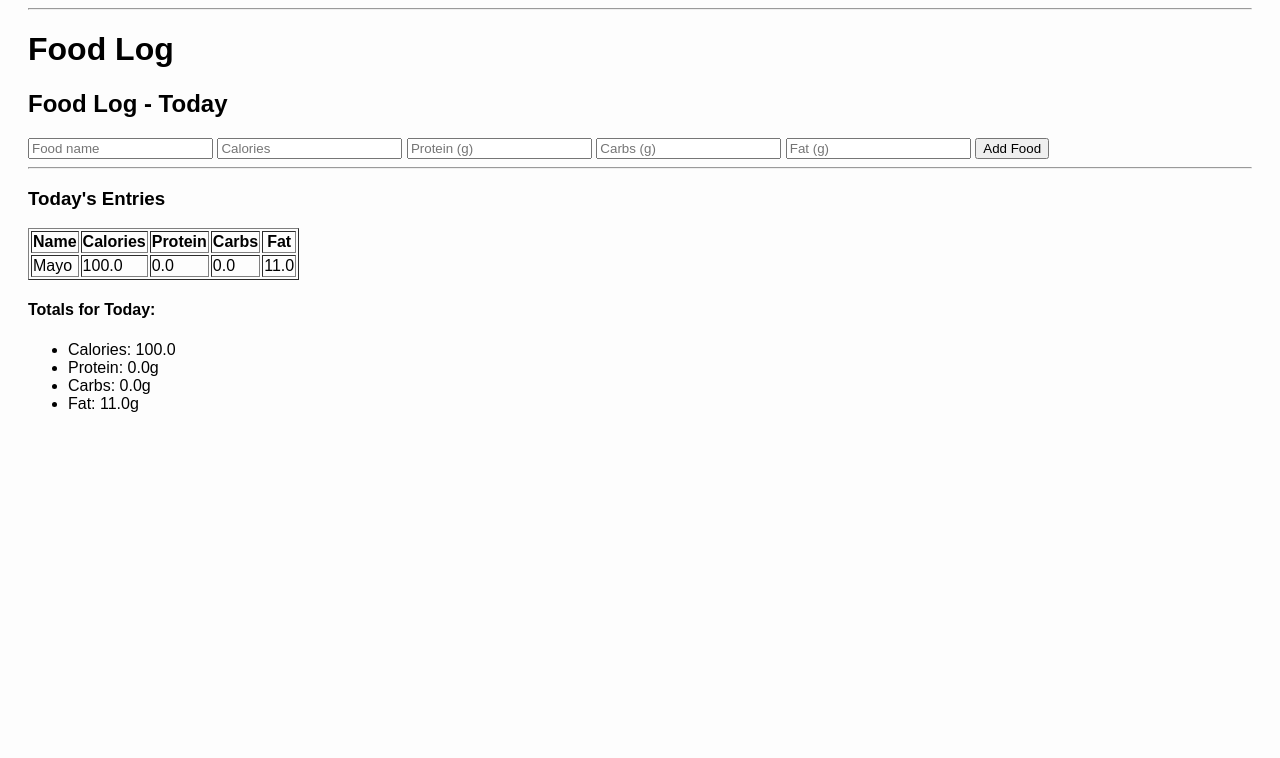
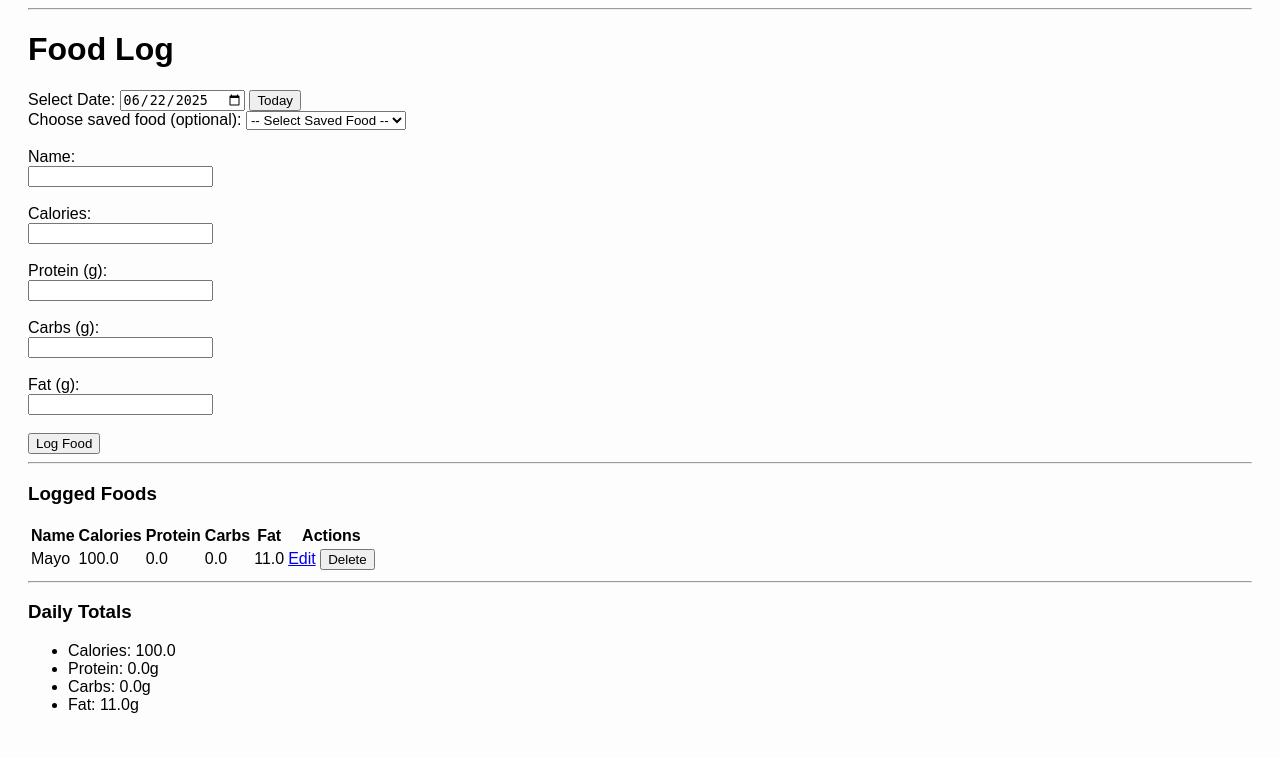
Before and after one commit to KurtJJensen01/Macro-Tracker, a Flask app: page /food in a window 1280 px wide. Shown: the part 46-804 px from the top of the page. Before the commit the page ends 458 px from the top, so only its background shows below. Run offline with Flask 3, Linux system fonts and the light colour scheme; data comes from the database, SQL or seed files in the repository.

Commit message:
Update food page to include date picker and saved food selector

```diff
--- a/main.py
+++ b/main.py
@@ -25,12 +25,17 @@ def index():
     return redirect(url_for("food_log"))
 
 
+    from datetime import datetime
+
 @app.route("/food", methods=["GET", "POST"])
 def food_log():
+    # Get selected date from query params or default to today
     selected_date = request.args.get("date", datetime.now().strftime("%Y-%m-%d"))
 
-    # Handle new food submission
     if request.method == "POST":
+        # Your existing POST handling code here (adding food entries)
+        # Make sure to use selected_date instead of hardcoded today
+
         name = request.form["name"].strip()
         calories = float(request.form["calories"])
         protein = float(request.form.get("protein", 0))
@@ -39,27 +44,26 @@ def food_log():
 
         with sqlite3.connect(DB_NAME) as conn:
             cur = conn.cursor()
-
-            # Add to saved_foods if it's not already there
             cur.execute("INSERT OR IGNORE INTO saved_foods (name, calories, protein, carbs, fat) VALUES (?, ?, ?, ?, ?)",
                         (name, calories, protein, carbs, fat))
-
-            # Add to food_logs
             cur.execute("INSERT INTO food_logs (name, calories, protein, carbs, fat, date) VALUES (?, ?, ?, ?, ?, ?)",
-                        (name, calories, protein, carbs, fat, today))
+                        (name, calories, protein, carbs, fat, selected_date))
             conn.commit()
 
-        return redirect(url_for("food_log"))
+        # Redirect to same page but keep the date filter in URL
+        return redirect(url_for("food_log", date=selected_date))
 
-    # Fetch today's food logs
+    # Fetch food logs for the selected date
     with sqlite3.connect(DB_NAME) as conn:
         cur = conn.cursor()
         cur.execute("SELECT id, name, calories, protein, carbs, fat FROM food_logs WHERE date = ?", (selected_date,))
         food_entries = cur.fetchall()
 
-        # STEP 1: Load saved foods for dropdown
-        cur.execute("SELECT name FROM saved_foods ORDER BY name ASC")
-        saved_foods = [row[0] for row in cur.fetchall()]
+        # Also fetch saved foods and macro targets if you have them
+        cur.execute("SELECT * FROM saved_foods")
+        saved_foods = cur.fetchall()
+
+        # Fetch macro targets logic here (optional)
 
     # Calculate totals
     totals = {"calories": 0, "protein": 0, "carbs": 0, "fat": 0}
@@ -69,28 +73,9 @@ def food_log():
         totals["carbs"] += entry[4]
         totals["fat"] += entry[5]
 
+    now_date = datetime.now().strftime("%Y-%m-%d")
 
-    latest_weight = get_latest_weight()
-    macro_targets = {}
-
-    with sqlite3.connect(DB_NAME) as conn:
-        cur = conn.cursor()
-        cur.execute("SELECT tdee, goal FROM tdee_settings ORDER BY last_updated DESC LIMIT 1")
-        row = cur.fetchone()
-        if row and latest_weight:
-            tdee, goal = row
-            protein = round(latest_weight * PROTEIN_MULTIPLIERS[goal])
-            fat = round(latest_weight * FAT_MULTIPLIERS[goal])
-            carbs = round((int(tdee) - (protein * 4 + fat * 9)) / 4)
-            macro_targets = {
-                "protein": protein,
-                "fat": fat,
-                "carbs": carbs,
-                "calories": tdee
-            }
-
-
-    return render_template("food.html", title="Food Log", entries=food_entries, totals=totals, saved_foods=saved_foods, macro_targets=macro_targets, selected_date=selected_date)
+    return render_template("food.html", title="Food Log", entries=food_entries, totals=totals, saved_foods=saved_foods, selected_date=selected_date, now_date=now_date)
 
 
 @app.route("/food/delete/<int:food_id>", methods=["POST"])
@@ -123,6 +108,24 @@ def edit_food(food_id):
             cur.execute("SELECT name, calories, protein, carbs, fat FROM food_logs WHERE id = ?", (food_id,))
             food = cur.fetchone()
             return render_template("edit_food.html", food_id=food_id, food=food)
+
+
+@app.route("/api/saved-food/<name>")
+def get_saved_food(name):
+    with sqlite3.connect(DB_NAME) as conn:
+        cur = conn.cursor()
+        cur.execute("SELECT name, calories, protein, carbs, fat FROM saved_foods WHERE name = ?", (name,))
+        row = cur.fetchone()
+        if row:
+            return {
+                "name": row[0],
+                "calories": row[1],
+                "protein": row[2],
+                "carbs": row[3],
+                "fat": row[4]
+            }
+        else:
+            return {"error": "Food not found"}, 404
 
 
 @app.route("/weight", methods=["GET", "POST"])
@@ -173,7 +176,6 @@ def delete_weight(id):
         cur.execute("DELETE FROM weight_logs WHERE id = ?", (id,))
         conn.commit()
     return redirect(url_for("weight_log"))
-
 
 
 @app.route("/settings", methods=["GET", "POST"])
--- a/templates/food.html
+++ b/templates/food.html
@@ -1,21 +1,64 @@
 {% extends "base.html" %}
 {% block content %}
-<h2>Food Log - Today</h2>
 
-<form method="POST">
-    <input type="text" name="name" placeholder="Food name" required>
-    <input type="number" name="calories" step="1" placeholder="Calories" required>
-    <input type="number" name="protein" step="0.1" placeholder="Protein (g)">
-    <input type="number" name="carbs" step="0.1" placeholder="Carbs (g)">
-    <input type="number" name="fat" step="0.1" placeholder="Fat (g)">
-    <button type="submit">Add Food</button>
+<form method="GET" action="{{ url_for('food_log') }}" id="dateForm">
+    <label for="date">Select Date:</label>
+    <input type="date" id="date" name="date" value="{{ selected_date }}" required>
+    <button type="button" id="todayBtn">Today</button>
+</form>
+
+<script>
+    const dateInput = document.getElementById('date');
+    const form = document.getElementById('dateForm');
+
+    // Submit form automatically when date changes
+    dateInput.addEventListener('change', function() {
+        form.submit();
+    });
+
+    // Today button logic remains the same
+    document.getElementById('todayBtn').addEventListener('click', function() {
+        const today = new Date().toISOString().split('T')[0];
+        dateInput.value = today;
+        form.submit();
+    });
+</script>
+
+
+<form method="POST" id="food-form">
+    <label for="saved-foods">Choose saved food (optional):</label>
+    <select id="saved-foods" onchange="fillMacros()">
+        <option value="">-- Select Saved Food --</option>
+        {% for food in saved_foods %}
+            <option value="{{ food[1] }}">{{ food[1] }}</option>  <!-- food[1] is the name -->
+        {% endfor %}
+    </select><br><br>
+
+    <label>Name:</label><br>
+    <input type="text" name="name" id="name" required><br><br>
+
+    <label>Calories:</label><br>
+    <input type="number" name="calories" id="calories" step="1" required><br><br>
+
+    <label>Protein (g):</label><br>
+    <input type="number" name="protein" id="protein" step="0.1"><br><br>
+
+    <label>Carbs (g):</label><br>
+    <input type="number" name="carbs" id="carbs" step="0.1"><br><br>
+
+    <label>Fat (g):</label><br>
+    <input type="number" name="fat" id="fat" step="0.1"><br><br>
+
+    <button type="submit">Log Food</button>
 </form>
 
 <hr>
 
-<h3>Today's Entries</h3>
-<table border="1">
-    <tr><th>Name</th><th>Calories</th><th>Protein</th><th>Carbs</th><th>Fat</th></tr>
+<h3>Logged Foods</h3>
+<table>
+    <tr>
+        <th>Name</th><th>Calories</th><th>Protein</th><th>Carbs</th><th>Fat</th><th>Actions</th>
+    </tr>
     {% for entry in entries %}
     <tr>
         <td>{{ entry[1] }}</td>
@@ -23,15 +66,48 @@
         <td>{{ entry[3] }}</td>
         <td>{{ entry[4] }}</td>
         <td>{{ entry[5] }}</td>
+        <td>
+            <a href="{{ url_for('edit_food', food_id=entry[0]) }}">Edit</a>
+            <form method="POST" action="{{ url_for('delete_food', food_id=entry[0]) }}" style="display:inline;">
+                <button type="submit" onclick="return confirm('Delete this entry?')">Delete</button>
+            </form>
+        </td>
     </tr>
     {% endfor %}
 </table>
 
-<h4>Totals for Today:</h4>
+
+<hr>
+
+<h3>Daily Totals</h3>
 <ul>
     <li>Calories: {{ totals.calories }}</li>
     <li>Protein: {{ totals.protein }}g</li>
     <li>Carbs: {{ totals.carbs }}g</li>
     <li>Fat: {{ totals.fat }}g</li>
 </ul>
+
+<script>
+    const savedFoods = {
+        {% for food in saved_foods %}
+        "{{ food }}": {},
+        {% endfor %}
+    };
+
+    // Fetch macros dynamically from backend
+    async function fillMacros() {
+        const selected = document.getElementById('saved-foods').value;
+        if (!selected) return;
+
+        const response = await fetch(`/api/saved-food/${encodeURIComponent(selected)}`);
+        if (!response.ok) return;
+
+        const data = await response.json();
+        document.getElementById('name').value = selected;
+        document.getElementById('calories').value = data.calories;
+        document.getElementById('protein').value = data.protein;
+        document.getElementById('carbs').value = data.carbs;
+        document.getElementById('fat').value = data.fat;
+    }
+</script>
 {% endblock %}
```
Also changed, not shown: templates/edit_food.html (added, +24 -0 lines).
